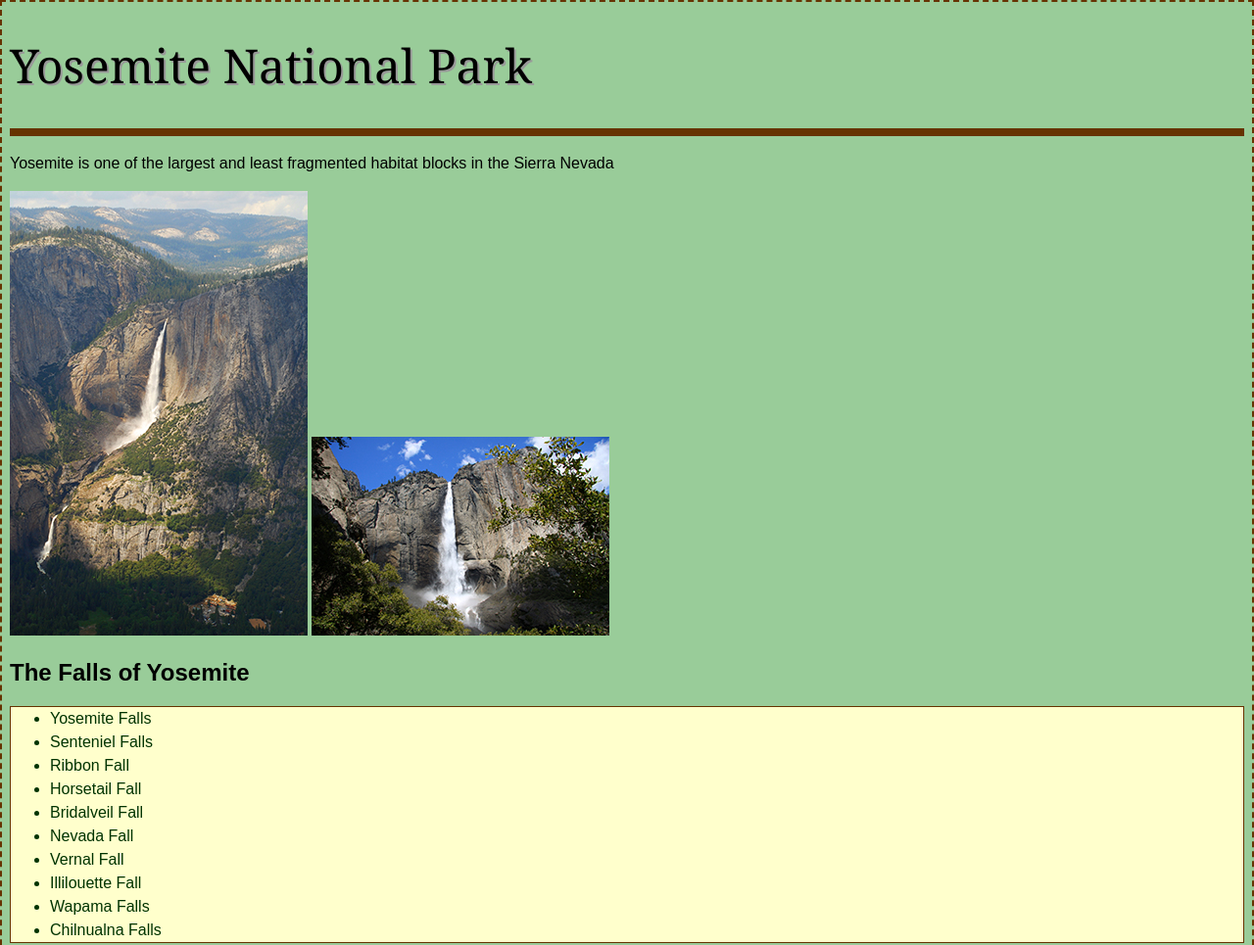
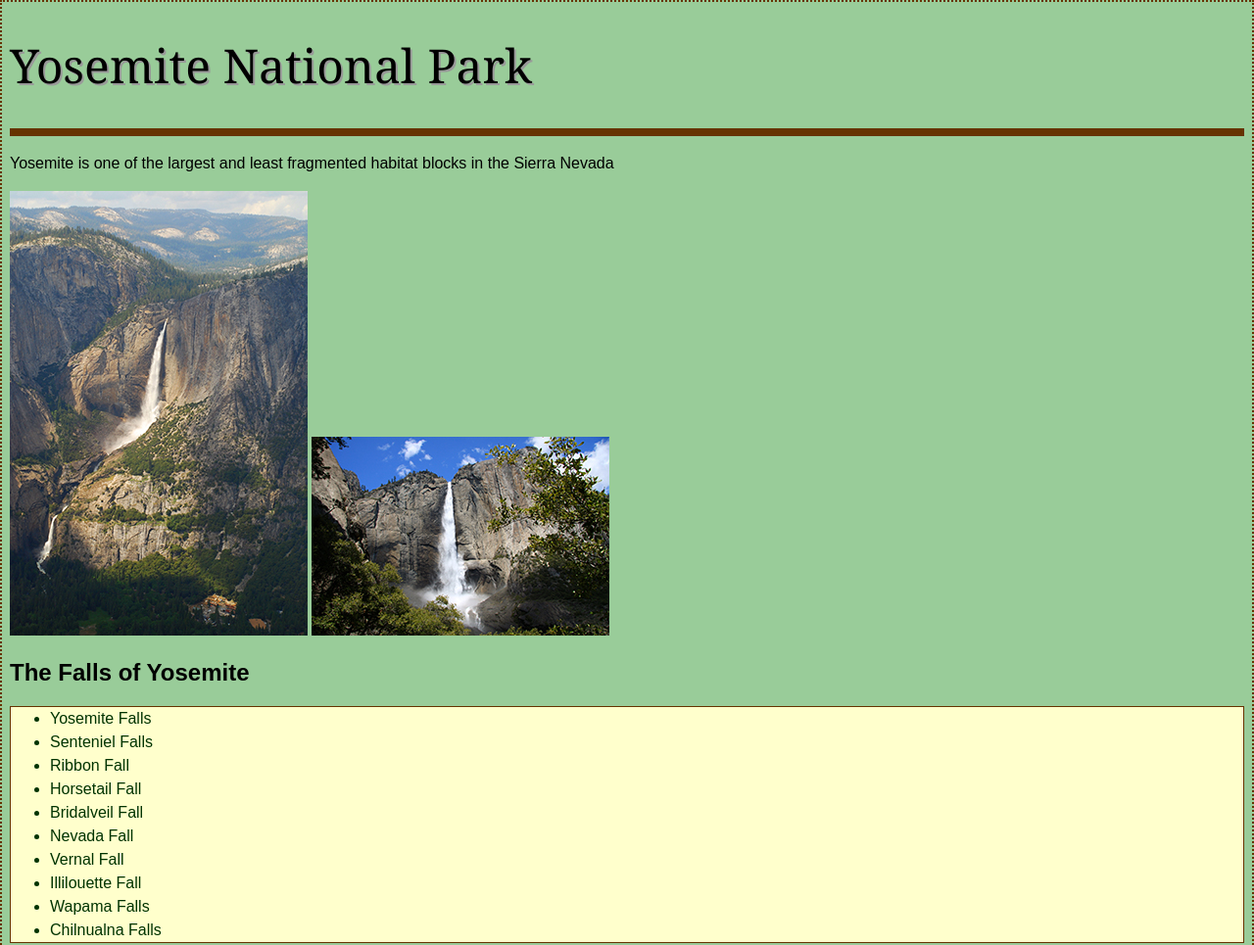
Before and after one commit to jesspaget/activity-css, a plain HTML site: page index.html in a window 1280 px wide. Shown: the top 965 px of the page at 98% size. Drawn offline with Linux system fonts and the light colour scheme.

Commit message:
Dashed to Dotted

```diff
--- a/CSS/general.css
+++ b/CSS/general.css
@@ -2,10 +2,10 @@
 
 html {
     font-family:Arial, Helvetica, sans-serif;
-    border-top: 2px dashed #630; /* size + solid, dashed or dotted + colour */
-    border-bottom: 2px dashed #630;
-    border-right: 2px dashed #630;
-    border-left: 2px dashed #630;
+    border-top: 2px dotted #630; /* size + solid, dashed or dotted + colour */
+    border-bottom: 2px dotted #630;
+    border-right: 2px dotted #630;
+    border-left: 2px dotted #630;
 }
 
 body {
```
